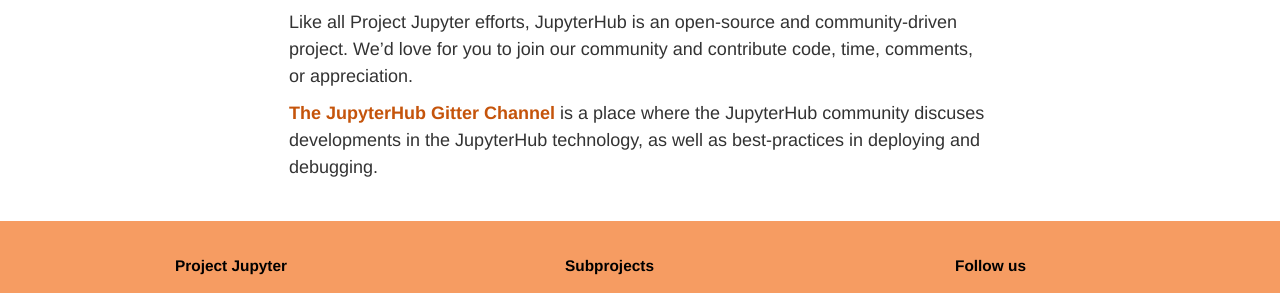
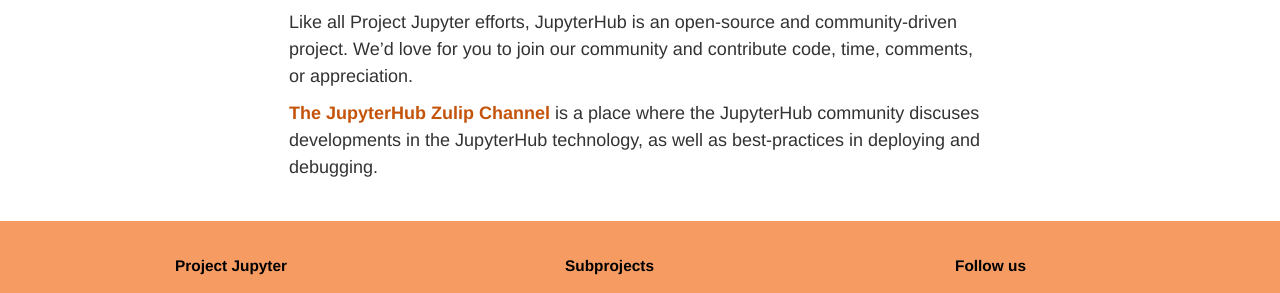
Before and after one commit to jupyter/jupyter.github.io, a Jekyll site: the page built from hub.md, in a window 1280 px wide and 900 px high, scrolled down 1686 px. Shown: the part 157-450 px from the top of the window. Built offline with Jekyll 4.4.1, drawn with Linux system fonts in a browser that asks for light colours; comment, search, counter and statistics services are not loaded.

Commit message:
Change gitter link to zulip for hub
@choldgraf @minrk fyi

```diff
--- a/hub.md
+++ b/hub.md
@@ -71,6 +71,6 @@
 open-source and community-driven project. We'd love for you
 to join our community and contribute code, time, comments, or appreciation.
 
-**[The JupyterHub Gitter Channel](https://gitter.im/jupyterhub/jupyterhub)**
+**[The JupyterHub Zulip Channel](https://jupyter.zulipchat.com/#narrow/channel/469744-jupyterhub)**
 is a place where the JupyterHub community discuses developments in the
 JupyterHub technology, as well as best-practices in deploying and debugging.
```
